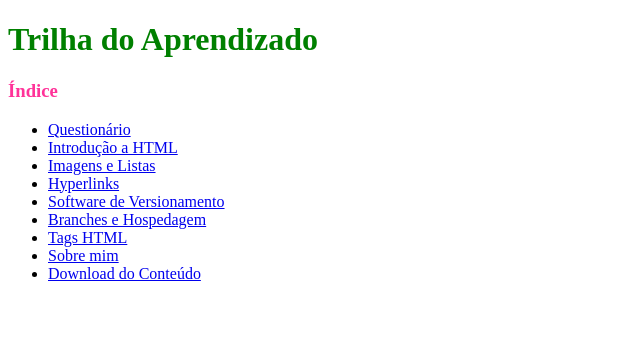
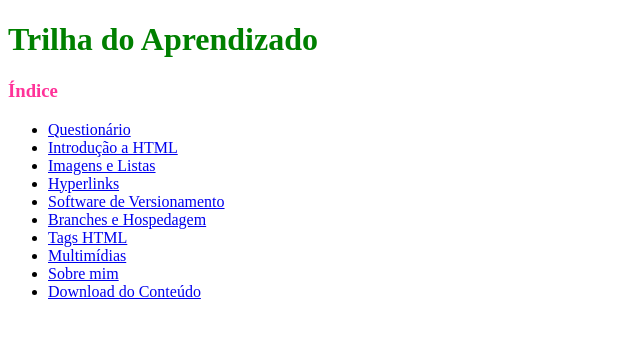
Before and after one commit to HelenaSuzuki/Trilha-do-aprendizado, a plain HTML site: page index.htm in a window 1280 px wide. Shown: the whole page, without its empty margins (0-640 px from the left). Drawn offline with Linux system fonts and the light colour scheme.

Commit message:
adicionei multimidias

```diff
--- a/index.htm
+++ b/index.htm
@@ -18,6 +18,7 @@
     <li><a target="_blank" href="RDE06-síntese.htm" >Software de Versionamento</a></li>
     <li><a target="_blank" href="RDE07/RDE07_Helena_Suzuki.htm">Branches e Hospedagem</li>
     <li><a target="_blank" href="RDE08_Helena_Suzuki.html">Tags HTML</a></li>
+    <li><a target="_blank" href="Multimidias/index.html">Multimídias</a></li>
     <li><a target ="_blank" href="sobre.html">Sobre mim</a></li>
     <li><a href="Trilha do Aprendizado zip.zip" download="Trilha do Aprendizado zip.zip" >Download do Conteúdo</a></li>
 </ul>
```
